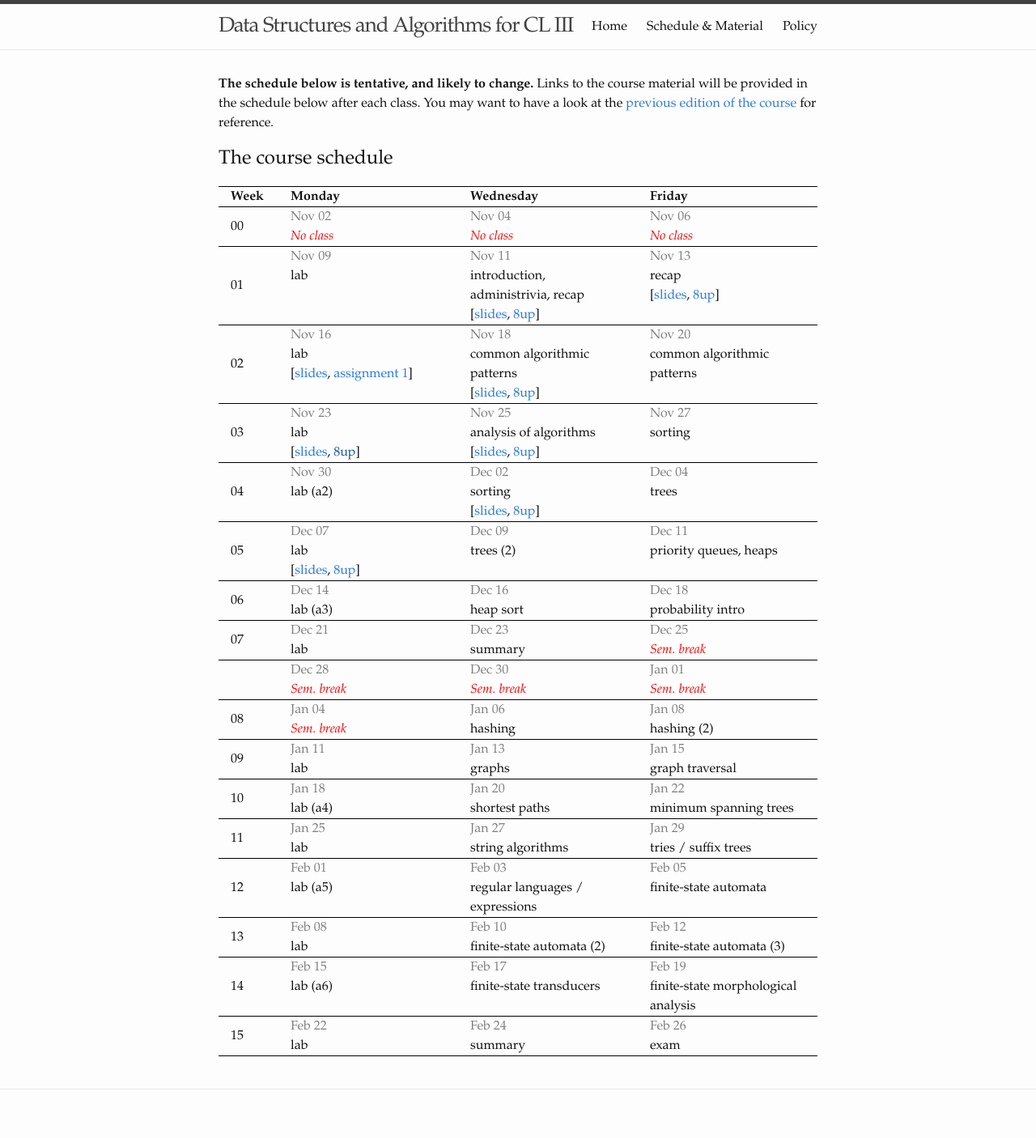
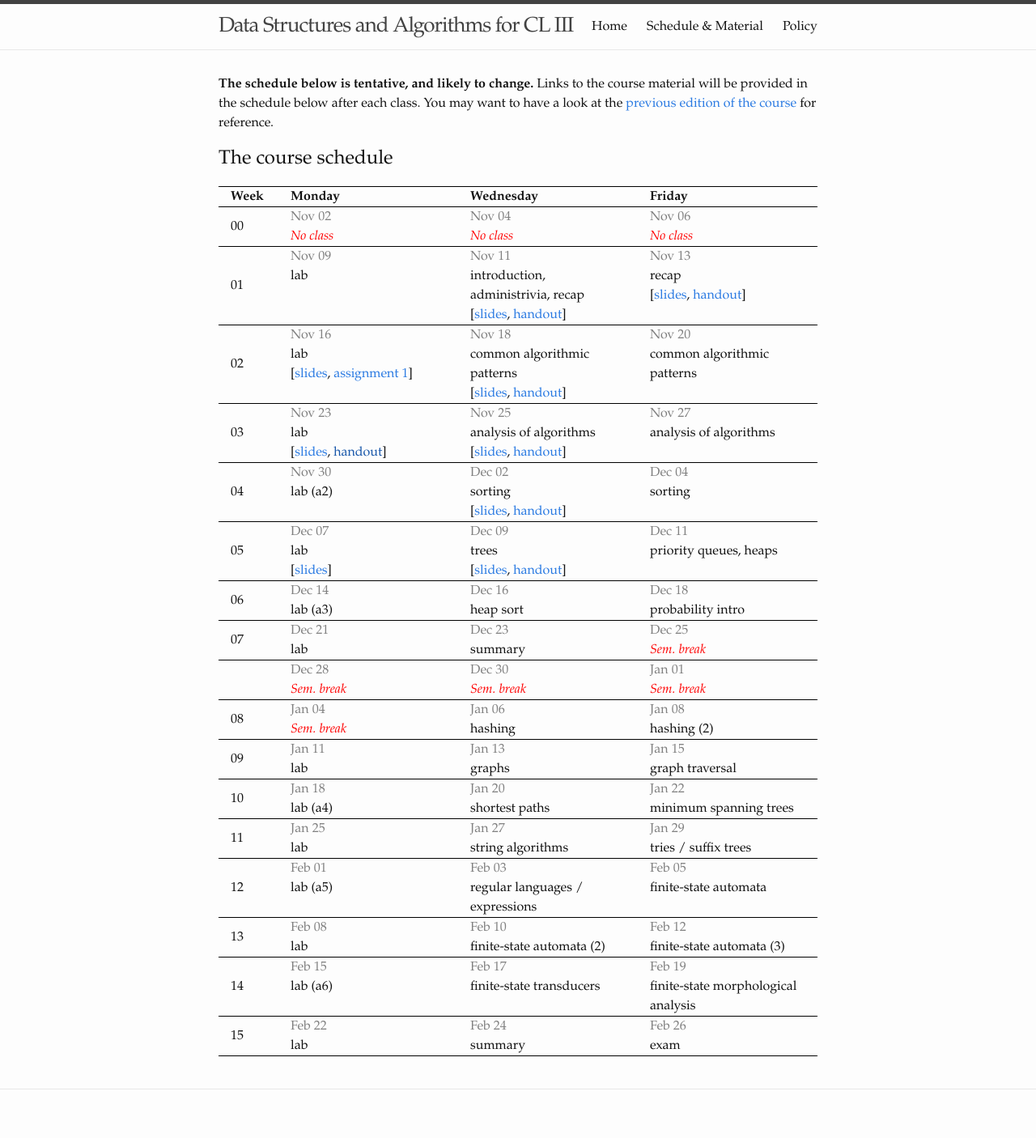
Before and after one commit to dsacl3-2020/dsacl3-2020.github.io, a Jekyll site: the page built from lectures.md, in a window 1280 px wide. Shown: the whole page at 81% size. Built offline with Jekyll 4.4.1, drawn with Linux system fonts in a browser that asks for light colours.

Commit message:
Slides on trees.

```diff
--- a/_data/schedule.yml
+++ b/_data/schedule.yml
@@ -15,12 +15,12 @@
       topic: introduction, administrivia, recap
       links:
         slides: slides/introduction.pdf
-        8up: slides/introduction-handout.pdf
+        handout: slides/introduction-handout.pdf
     Nov 13:
       topic: recap
       links:
         slides: slides/recap.pdf
-        8up: slides/recap-handout.pdf
+        handout: slides/recap-handout.pdf
 - week: "02"
   dates:
     Nov 16:
@@ -32,7 +32,7 @@
       topic: common algorithmic patterns
       links:
         slides: slides/patterns.pdf
-        8up: slides/patterns-handout.pdf
+        handout: slides/patterns-handout.pdf
     Nov 20:
       topic: common algorithmic patterns
 - week: "03"
@@ -41,14 +41,14 @@
       topic: lab
       links:
         slides: slides/tutorial_3.pdf
-        8up:
+        handout:
     Nov 25:
       topic: analysis of algorithms
       links:
         slides: slides/analysis.pdf
-        8up: slides/analysis-handout.pdf
+        handout: slides/analysis-handout.pdf
     Nov 27:
-      topic: sorting
+      topic: analysis of algorithms
 - week: "04"
   dates:
     Nov 30:
@@ -57,18 +57,20 @@
       topic: sorting
       links:
         slides: slides/sorting.pdf
-        8up: slides/sorting-handout.pdf
+        handout: slides/sorting-handout.pdf
     Dec 04:
-      topic: trees
+      topic: sorting
 - week: "05"
   dates:
     Dec 07:
       topic: lab
       links:
         slides: slides/tutorial5.pdf
-        8up: slides/tutorial5.pdf
     Dec 09:
-      topic: trees (2)
+      topic: trees
+      links:
+        slides: slides/trees.pdf
+        handout: slides/trees-handout.pdf
     Dec 11:
       topic: priority queues, heaps
 - week: "06"
```
Also changed, not shown: 2 other files.
